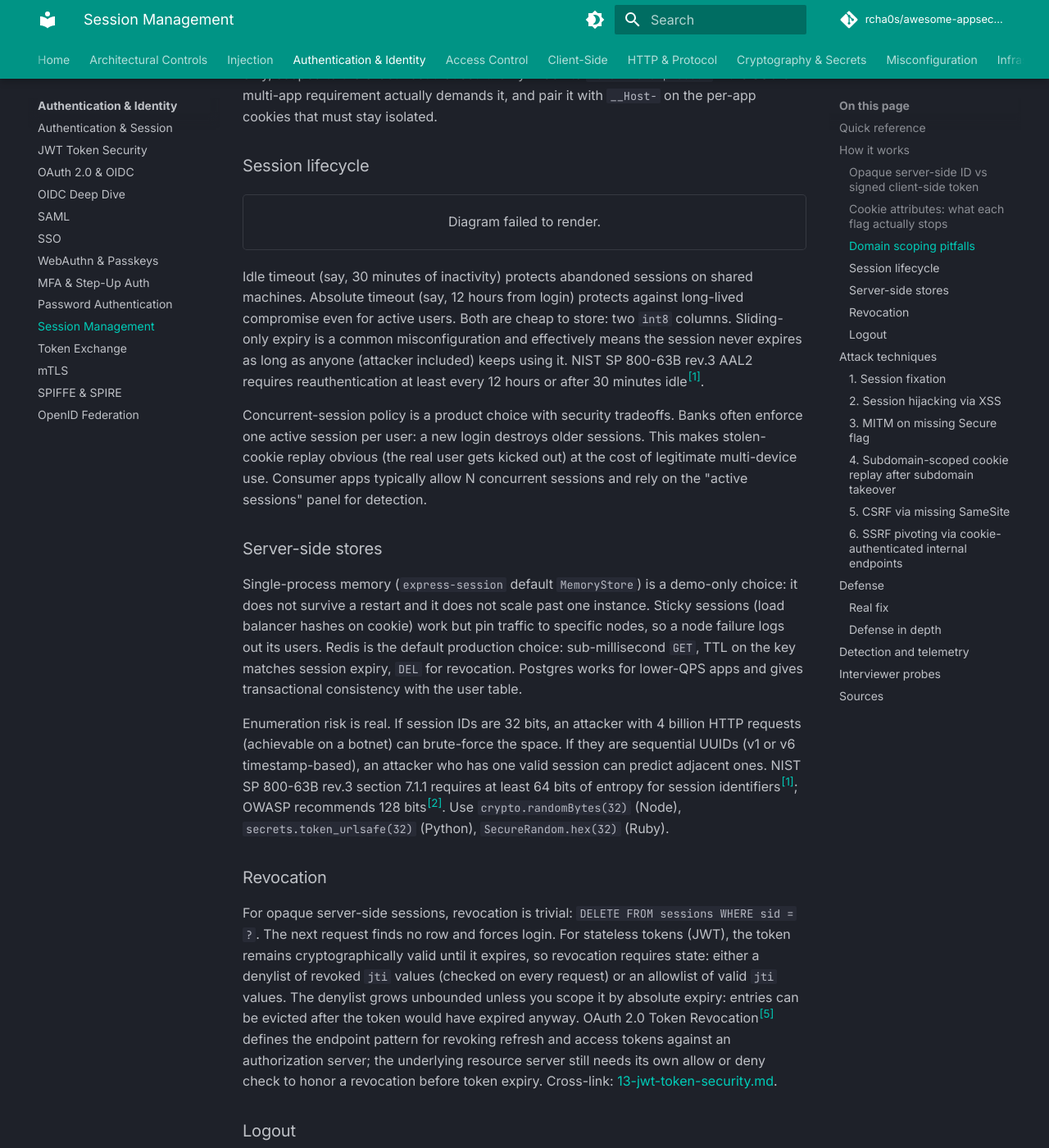
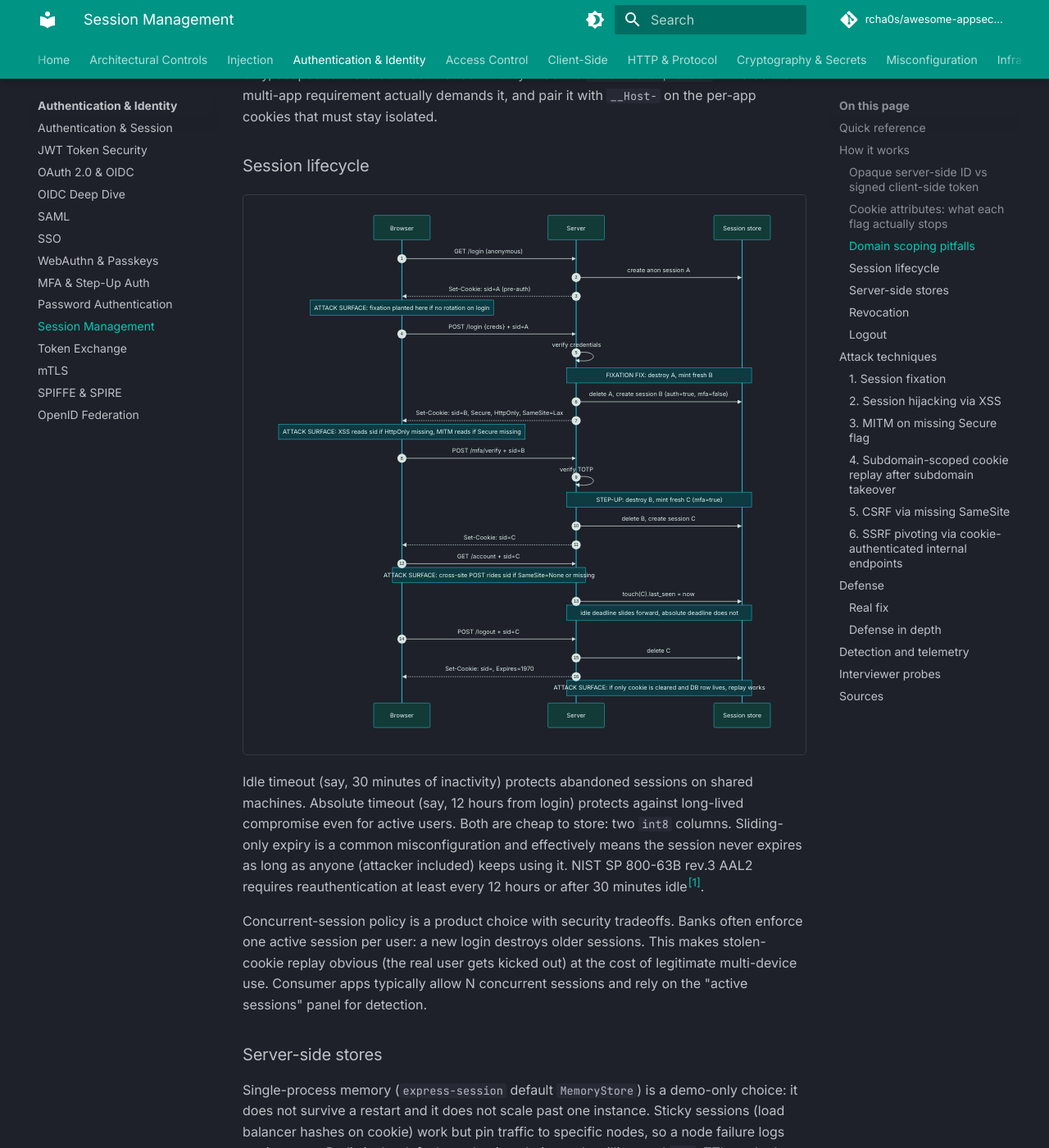
Before and after one commit to rcha0s/awesome-appsec-interview, an MkDocs documentation site: the page built from docs/72-session-management.md, in a window 1280 px wide and 1400 px high, scrolled down 3123 px. Shown: the whole window at 82% size. Built offline with MkDocs 1.6.1 and Material for MkDocs 9.7.7, drawn with Linux system fonts in a browser that asks for light colours; comment, search, counter and statistics services are not loaded; some of the changed text lies outside the part shown.

Commit message:
fix(diagrams): fix 4 more broken mermaid diagrams found via repo-wide scan
Following the spiffe-spire diagram fix, did a full repo-wide render check
of all 86 mermaid diagrams (mermaid.render() in a headless browser, same
mermaid 11.17.2 + config the site itself uses) and found 4 more broken
diagrams:

- 41-vector-embedding-weaknesses.md: semicolon inside sequence message text
  (same statement-separator collision as the spiffe bug)
- 67-sso.md: same semicolon collision, inside a Set-Cookie message
- 72-session-management.md: SIX semicolons across one sequence diagram;
  only the first was ever reported since mermaid's parser stops at the
  first error, so fixing just that one would have left the diagram broken
- 60-model-serving-attacks.md: different root cause, an unclosed `[/text]`
  flowchart parallelogram-shape node (missing the trailing `/` before `]`)

All fixed by replacing message-text semicolons with commas (consistent
with the existing spiffe-spire fix) and closing the malformed node shape.
Verified via a full repo-wide re-scan: 0/86 diagrams fail to render.

````diff
--- a/docs/72-session-management.md
+++ b/docs/72-session-management.md
@@ -73,21 +73,21 @@ sequenceDiagram
     B->>S: POST /login {creds} + sid=A
     S->>S: verify credentials
     Note over S,DB: FIXATION FIX: destroy A, mint fresh B
-    S->>DB: delete A; create session B (auth=true, mfa=false)
-    S-->>B: Set-Cookie: sid=B; Secure; HttpOnly; SameSite=Lax
-    Note over B: ATTACK SURFACE: XSS reads sid if HttpOnly missing; MITM reads if Secure missing
+    S->>DB: delete A, create session B (auth=true, mfa=false)
+    S-->>B: Set-Cookie: sid=B, Secure, HttpOnly, SameSite=Lax
+    Note over B: ATTACK SURFACE: XSS reads sid if HttpOnly missing, MITM reads if Secure missing
     B->>S: POST /mfa/verify + sid=B
     S->>S: verify TOTP
     Note over S,DB: STEP-UP: destroy B, mint fresh C (mfa=true)
-    S->>DB: delete B; create session C
+    S->>DB: delete B, create session C
     S-->>B: Set-Cookie: sid=C
     B->>S: GET /account + sid=C
     Note over B,S: ATTACK SURFACE: cross-site POST rides sid if SameSite=None or missing
     S->>DB: touch(C).last_seen = now
-    Note over S,DB: idle deadline slides forward; absolute deadline does not
+    Note over S,DB: idle deadline slides forward, absolute deadline does not
     B->>S: POST /logout + sid=C
     S->>DB: delete C
-    S-->>B: Set-Cookie: sid=; Expires=1970
+    S-->>B: Set-Cookie: sid=, Expires=1970
     Note over S,DB: ATTACK SURFACE: if only cookie is cleared and DB row lives, replay works
 ```
 
````
Also changed, not shown: docs/41-vector-embedding-weaknesses.md (+1 -1 lines), docs/60-model-serving-attacks.md (+1 -1 lines), docs/67-sso.md (+1 -1 lines).
